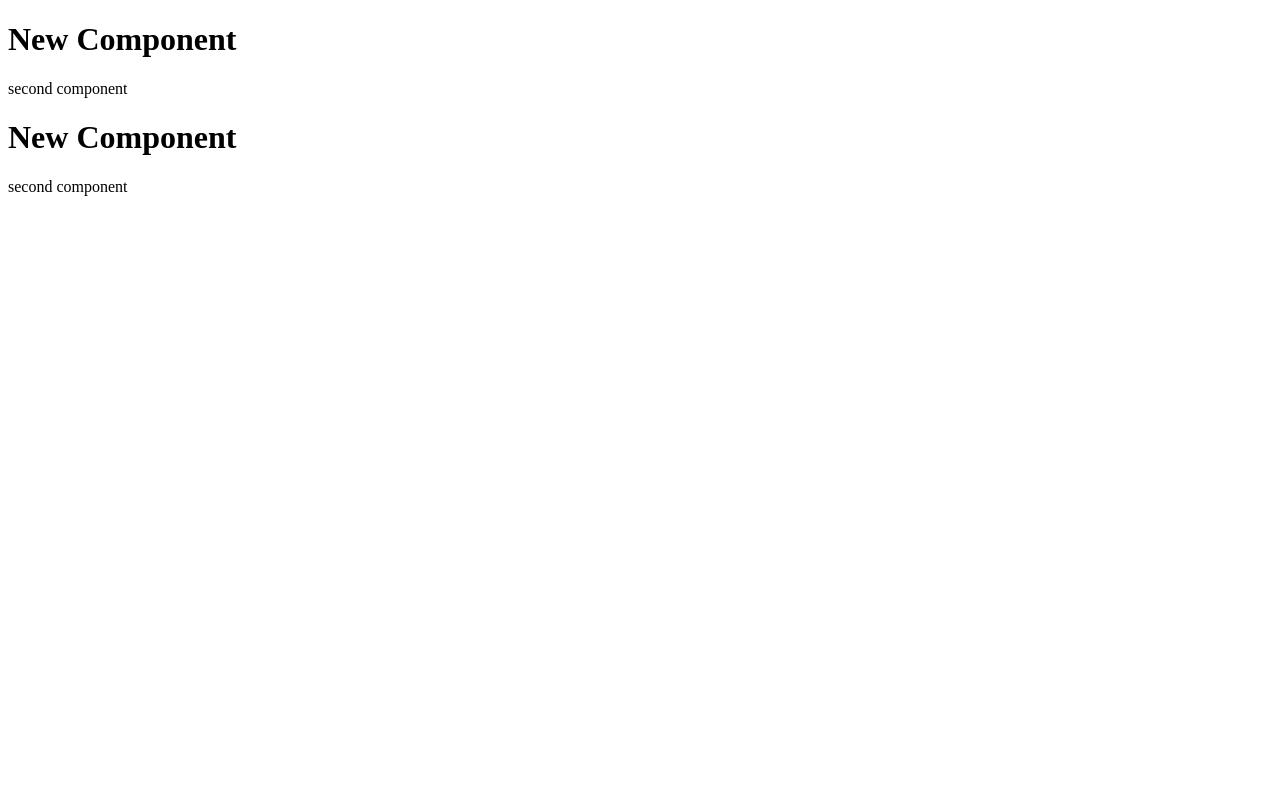
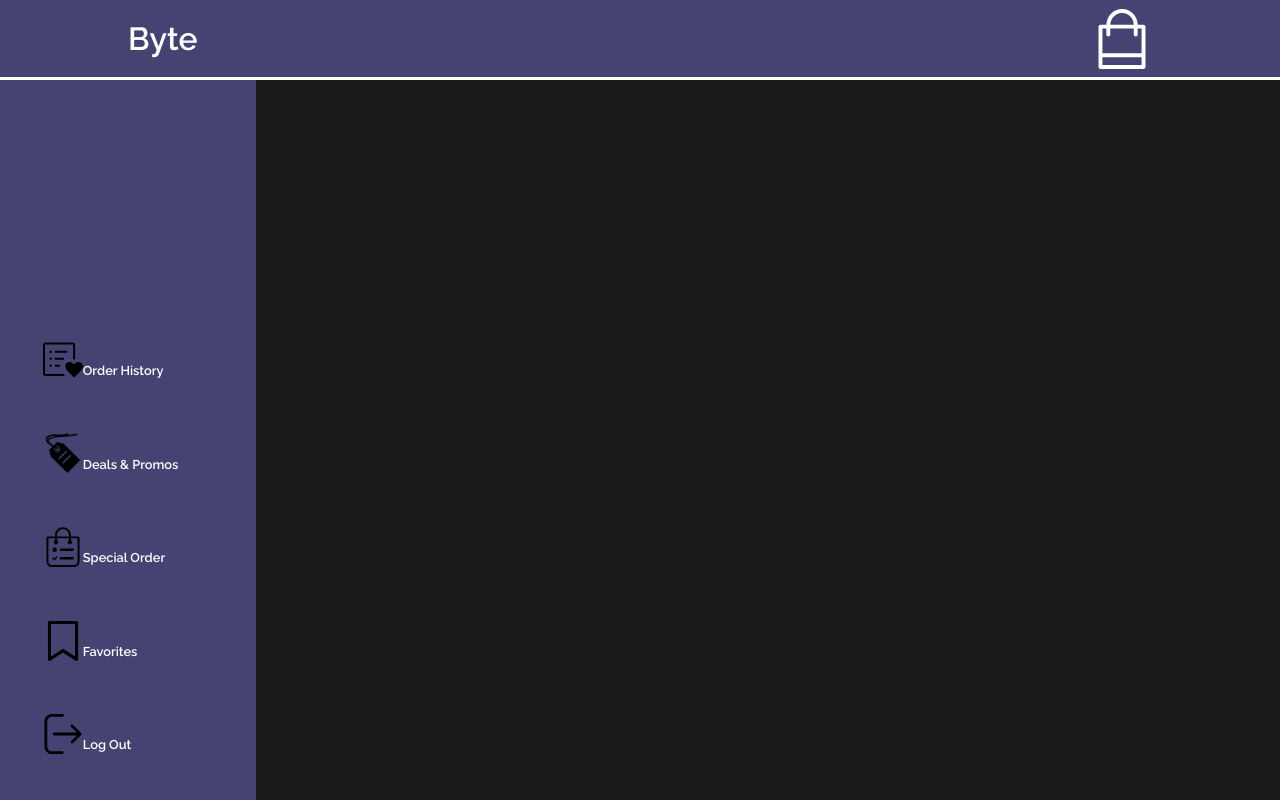
Before and after one commit to Doenut999/Byte, a React (Create React App) app: page /pw in a window 1280 px wide. Built offline with nearby package versions, Linux system fonts and the light colour scheme.

Commit message:
fixing up setup

```diff
--- a/src/App.js
+++ b/src/App.js
@@ -1,6 +1,6 @@
 import Paywall from "./components/Paywall/Paywall";
 import Home from "./pages/Home"
-import {Route, Routes, useLocation} from "react-router-dom";
+import {Route, Routes, } from "react-router-dom";
 import GlobalStyle from "./components/GlobalStyle";
 import NavBar from "./components/NavBar";
 import Favorites from "./pages/Favorites";
@@ -17,9 +17,7 @@ import React from "react";
 const App = () => {
     const [show, setShow] = useState(false)
     const [width, setWindowWidth] = useState(0);
-    const myLocation = useLocation()
-    let isPayWall = myLocation.pathname === "/pw"
-    console.log(isPayWall)
+
 
 
     const responsive = {
@@ -37,7 +35,6 @@ const App = () => {
 
     return (
         <>
-            {isPayWall ? <Paywall /> :
             <>
                 <GlobalStyle/>
             {responsive.showTopNavMenu ?
@@ -53,7 +50,6 @@ const App = () => {
                 </>
             }
                 </>
-            }
 
             <Routes>
                 <Route path="pw" element={<Paywall/>}/>
```
